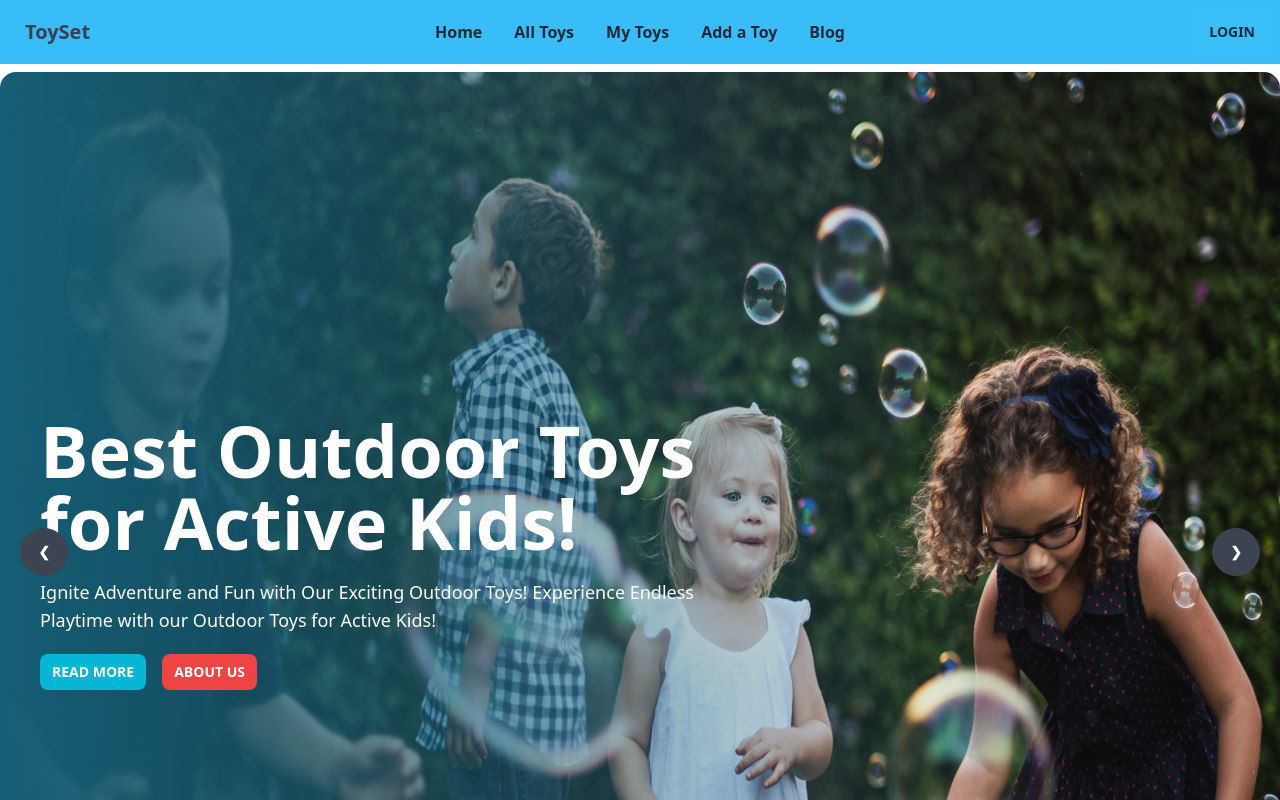
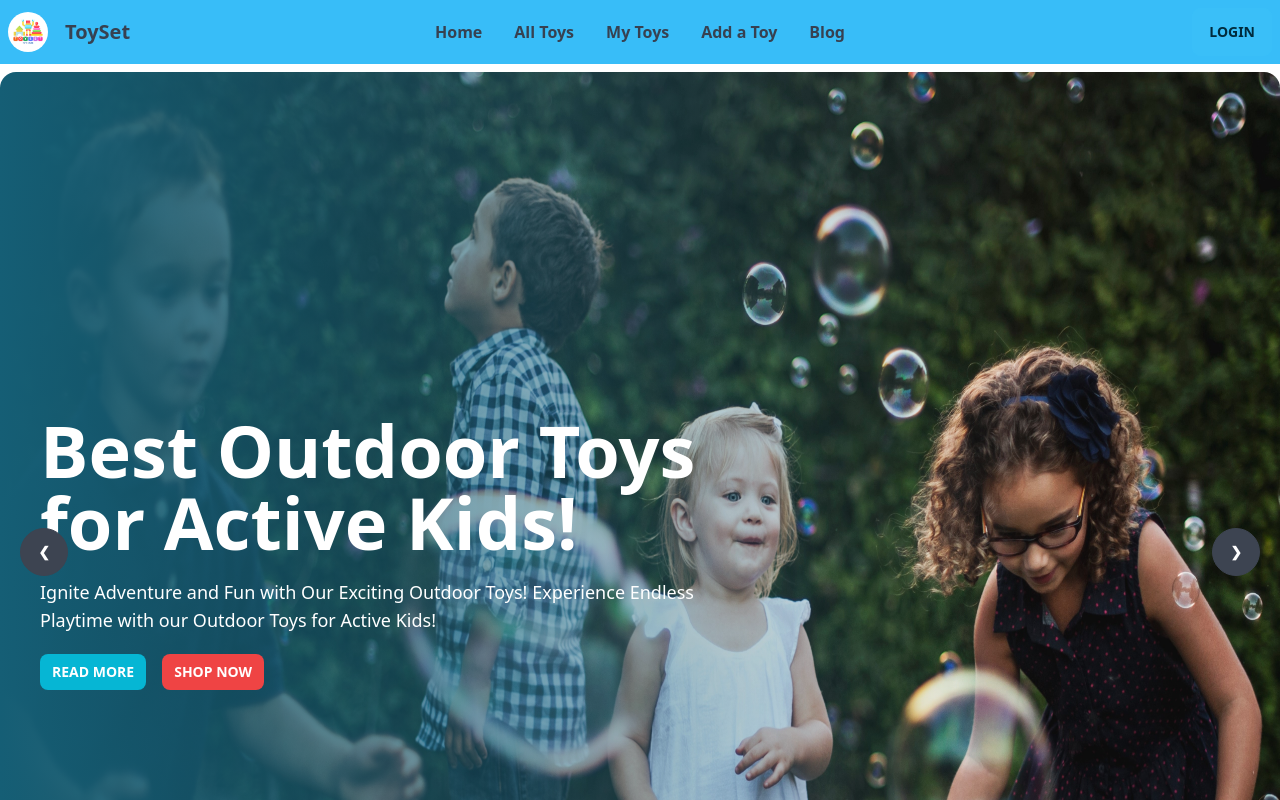
Before and after one commit to mthtitumir/toy-set-client, a React (Vite) app: page / in a window 1280 px wide. Shown: the top 800 px of the page. Built offline with nearby package versions, Linux system fonts and the light colour scheme; no server answers; grey boxes are pictures that could not be loaded.

Commit message:
navBar fixd

```diff
--- a/index.html
+++ b/index.html
@@ -2,7 +2,7 @@
 <html lang="en" data-theme="light">
   <head>
     <meta charset="UTF-8" />
-    <link rel="icon" type="image/svg+xml" href="" />
+    <link rel="icon" type="image/svg+xml" href="/src/assets/logo/T.png" />
     <meta name="viewport" content="width=device-width, initial-scale=1.0" />
     <title>Toy Set</title>
   </head>
--- a/src/Pages/Home/Banner/Banner.jsx
+++ b/src/Pages/Home/Banner/Banner.jsx
@@ -15,7 +15,7 @@ const Banner = () => {
                         <p className='text-lg w-2/3 '>Ignite Adventure and Fun with Our Exciting Outdoor Toys! Experience Endless Playtime with our Outdoor Toys for Active Kids!</p>
                         <div className='flex gap-4'>
                             <button className="bg-cyan-500 py-2 px-3 rounded-lg text-white uppercase font-semibold text-sm">Read More</button>
-                            <button className="bg-red-500 py-2 px-3 rounded-lg text-white uppercase font-semibold text-sm">About Us</button>
+                            <button className="bg-red-500 py-2 px-3 rounded-lg text-white uppercase font-semibold text-sm">Shop Now</button>
                         </div>
                     </div>
                 </div>
@@ -34,7 +34,7 @@ const Banner = () => {
                         <p className='text-lg w-2/3'>Ignite Adventure and Fun with Our Exciting Outdoor Toys! Experience Endless Playtime with our Outdoor Toys for Active Kids!</p>
                         <div className='flex gap-4'>
                             <button className="bg-cyan-500 py-2 px-3 rounded-lg text-white uppercase font-semibold text-sm">Read More</button>
-                            <button className="bg-red-500 py-2 px-3 rounded-lg text-white uppercase font-semibold text-sm">About Us</button>
+                            <button className="bg-red-500 py-2 px-3 rounded-lg text-white uppercase font-semibold text-sm">Shop Now</button>
                         </div>
                     </div>
                 </div>
@@ -53,7 +53,7 @@ const Banner = () => {
                         <p className='text-lg w-2/3'>Ignite Adventure and Fun with Our Exciting Outdoor Toys! Experience Endless Playtime with our Outdoor Toys for Active Kids!</p>
                         <div className='flex gap-4'>
                             <button className="bg-cyan-500 py-2 px-3 rounded-lg text-white uppercase font-semibold text-sm">Read More</button>
-                            <button className="bg-red-500 py-2 px-3 rounded-lg text-white uppercase font-semibold text-sm">About Us</button>
+                            <button className="bg-red-500 py-2 px-3 rounded-lg text-white uppercase font-semibold text-sm">Shop Now</button>
                         </div>
                     </div>
                 </div>
@@ -72,7 +72,7 @@ const Banner = () => {
                         <p className='text-lg w-2/3'>Ignite Adventure and Fun with Our Exciting Outdoor Toys! Experience Endless Playtime with our Outdoor Toys for Active Kids!</p>
                         <div className='flex gap-4'>
                             <button className="bg-cyan-500 py-2 px-3 rounded-lg text-white uppercase font-semibold text-sm">Read More</button>
-                            <button className="bg-red-500 py-2 px-3 rounded-lg text-white uppercase font-semibold text-sm">About Us</button>
+                            <button className="bg-red-500 py-2 px-3 rounded-lg text-white uppercase font-semibold text-sm">Shop Now</button>
                         </div>
                     </div>
                 </div>
--- a/src/Pages/Shared/NavBar/NavBar.jsx
+++ b/src/Pages/Shared/NavBar/NavBar.jsx
@@ -2,6 +2,7 @@ import React, { useContext } from 'react';
 import { Link } from 'react-router-dom';
 import { AuthContext } from '../../../provider/AuthProvider';
 import Swal from 'sweetalert2';
+import logo from '../../../assets/logo/T.png'
 
 const NavBar = () => {
     const { user, logOut } = useContext(AuthContext);
@@ -34,15 +35,18 @@ const NavBar = () => {
                             <li><Link to='/blogs'>Blog</Link></li>
                         </ul>
                     </div>
-                    <a className="btn btn-ghost normal-case text-xl text-gray-700">ToySet</a>
+                    <div className='flex items-center'>
+                        <img className='w-10 rounded-[50%]' src={logo} alt="" />
+                        <a className="btn btn-ghost normal-case text-xl text-gray-700">ToySet</a>
+                    </div>
                 </div>
                 <div className="navbar-center hidden lg:flex">
                     <ul className="menu menu-horizontal px-1">
-                        <li className='font-semibold'><Link to='/'>Home</Link></li>
-                        <li className='font-semibold'><Link to='/all-toys'>All Toys</Link></li>
-                        <li className='font-semibold'><Link to='/my-toys'>My Toys</Link></li>
-                        <li className='font-semibold'><Link to='/add-a-toy'>Add a Toy</Link></li>
-                        <li className='font-semibold'><Link to='/blogs'>Blog</Link></li>
+                        <li className='font-semibold text-gray-700'><Link to='/'>Home</Link></li>
+                        <li className='font-semibold text-gray-700'><Link to='/all-toys'>All Toys</Link></li>
+                        <li className='font-semibold text-gray-700'><Link to='/my-toys'>My Toys</Link></li>
+                        <li className='font-semibold text-gray-700'><Link to='/add-a-toy'>Add a Toy</Link></li>
+                        <li className='font-semibold text-gray-700'><Link to='/blogs'>Blog</Link></li>
                     </ul>
                 </div>
                 <div className="navbar-end">
```
